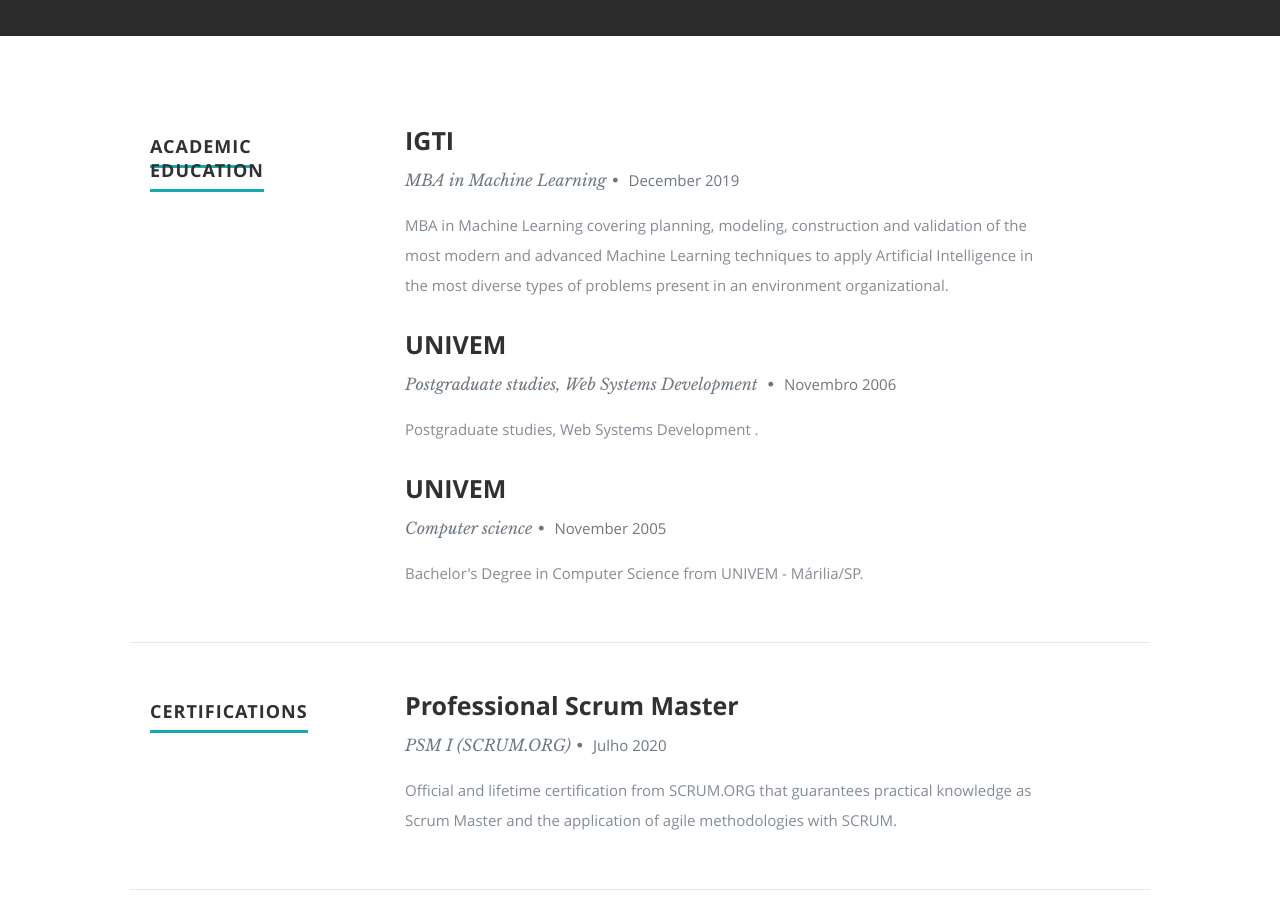
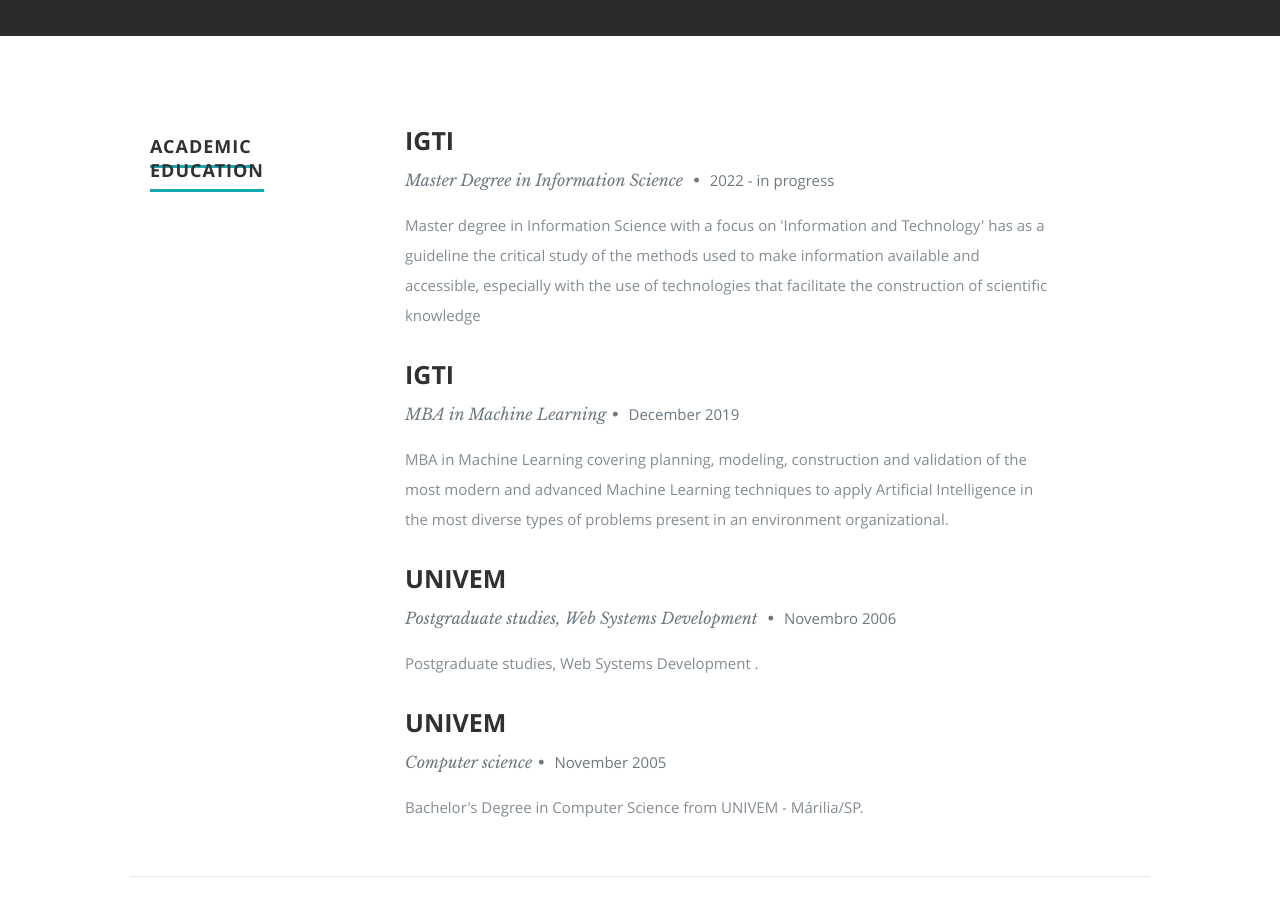
Before and after one commit to ferrerallan/ferrerallan.github.io, a website: page index.html in a window 1280 px wide. Shown: the part 1220-2136 px from the top of the page. Drawn offline with nearby package versions, Linux system fonts and the light colour scheme.

Commit message:
Update index.html

```diff
--- a/index.html
+++ b/index.html
@@ -145,6 +145,20 @@
          </div>
 
          <div class="nine columns main-col">
+	     <div class="row item">
+
+               <div class="twelve columns">
+
+                  <h3>IGTI</h3>
+                  <p class="info">Master Degree in Information Science <span>&bull;</span> <em class="date">2022 - in progress</em></p>
+
+                  <p>
+                     Master degree in Information Science with a focus on 'Information and Technology' has as a guideline the critical study of the methods used to make information available and accessible, especially with the use of technologies that facilitate the construction of scientific knowledge
+                  </p>
+
+               </div>
+
+            </div> <!-- item end -->
             <div class="row item">
 
                <div class="twelve columns">
```
